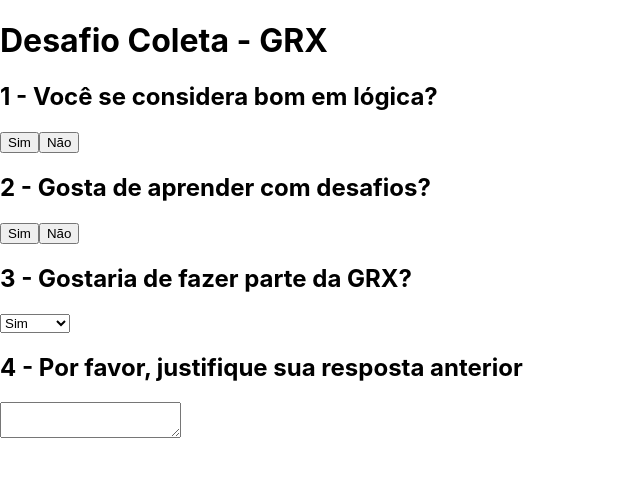
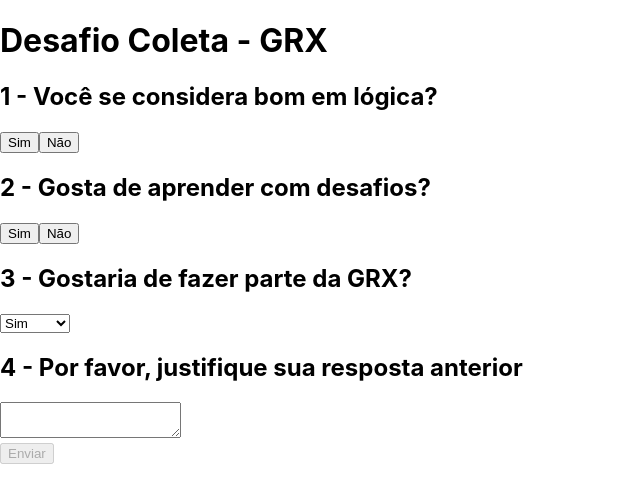
Before and after one commit to Gabrielferreirasl/Desafio-Grx, a React (Create React App) app in the folder app/frontend/: page / in a window 1280 px wide. Shown: the top 502 px of the page, without its empty margins (0-640 px from the left). Built offline with nearby package versions, Linux system fonts and the light colour scheme.

Commit message:
feat: adicionada a funcionalidade de desabilitar o botão de enviar

```diff
--- a/app/frontend/src/pages/Home.jsx
+++ b/app/frontend/src/pages/Home.jsx
@@ -18,6 +18,15 @@
       ...prev,
       [name]: value,
     }))
+  }
+
+  const verifyBtn = () => {
+    const arrResponses = Object.values(questions);
+    return arrResponses.some((res) => res === '');
+  }
+
+  const handleClick = () => {
+    console.log('chamada da api');
   }
 
   return (
@@ -49,6 +58,13 @@
       minLength="15"
       maxLength="200"
       />
+      <button
+      type='button'
+      onClick={ handleClick }
+      disabled={ verifyBtn() }
+      >
+        Enviar
+      </button>
     </main>
     </>
   )
```
